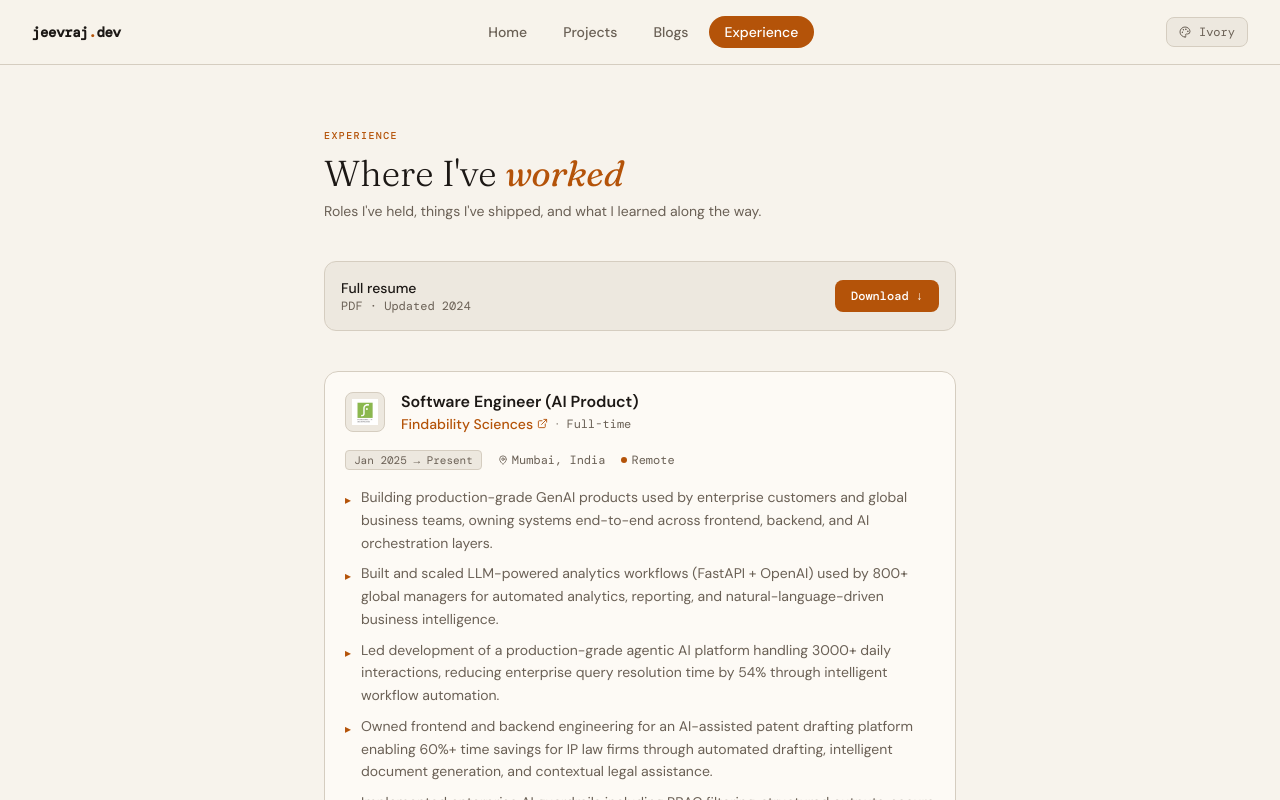
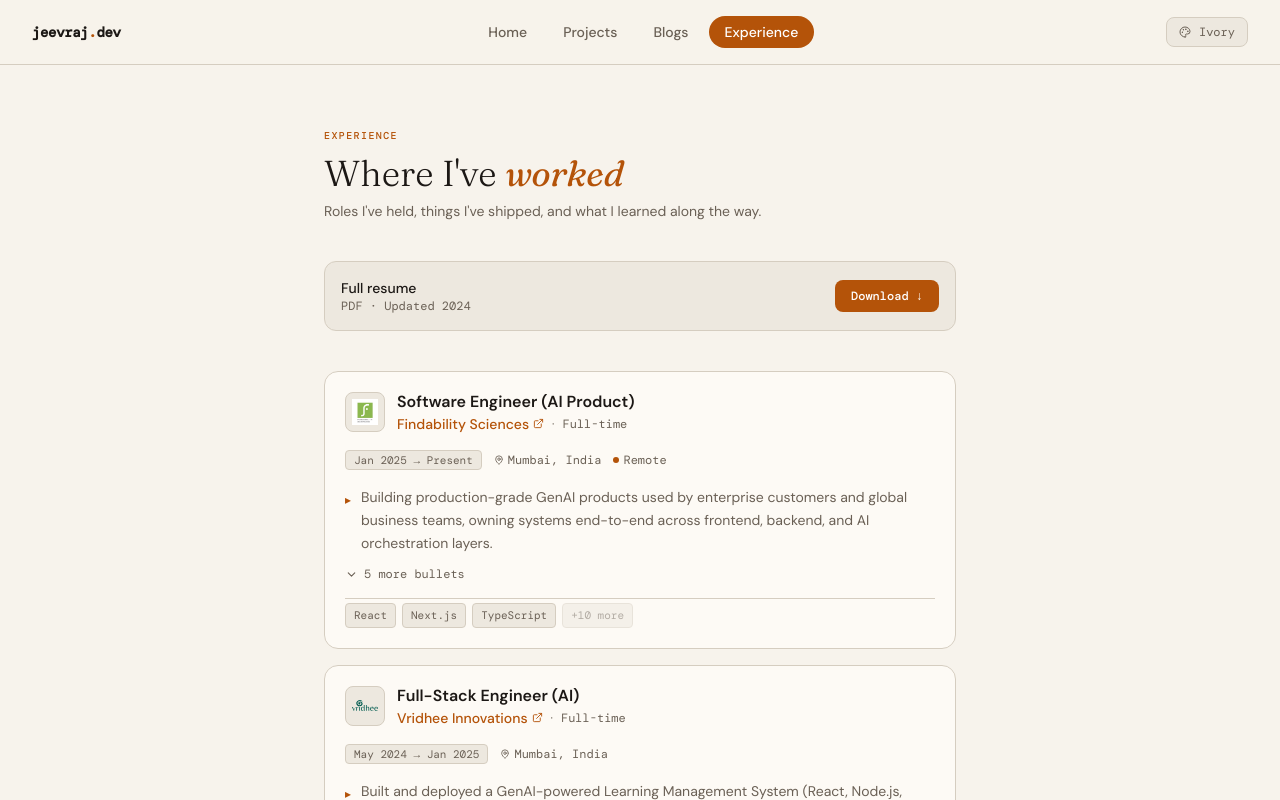
Before and after one commit to JTtime/portfolio-nextjs, a Next.js app: page /experience in a window 1280 px wide. Shown: the top 800 px of the page. Built offline with nearby package versions, Linux system fonts and the light colour scheme; a web font is replaced by a local one.

Commit message:
collapsible experience card

```diff
--- a/components/ExperienceCard.tsx
+++ b/components/ExperienceCard.tsx
@@ -1,6 +1,9 @@
+"use client";
+
+import { useState } from "react";
 import Image from "next/image";
 import Link from "next/link";
-import { MapPin, ExternalLink } from "lucide-react";
+import { MapPin, ExternalLink, ChevronDown } from "lucide-react";
 import type { Experience } from "@/data/portfolio";
 
 const typeLabels: Record<Experience["type"], string> = {
@@ -11,11 +14,19 @@ const typeLabels: Record<Experience["type"], string> = {
   freelance: "Freelance",
 };
 
+// How many bullet points to show collapsed
+const COLLAPSED_BULLETS = 1;
+
 export default function ExperienceCard({ exp }: { exp: Experience }) {
+  const [expanded, setExpanded] = useState(false);
+  const hasMore = exp.description.length > COLLAPSED_BULLETS;
+  const visibleBullets = expanded ? exp.description : exp.description.slice(0, COLLAPSED_BULLETS);
+
   return (
-    <div className="group card-base flex flex-col gap-4">
-      {/* Header */}
-      <div className="flex items-start gap-4">
+    <div className="card-base flex flex-col gap-4">
+      {/* Header row */}
+      <div className="flex items-start gap-3">
+        {/* Logo */}
         {exp.companyLogo ? (
           <div className="relative w-10 h-10 rounded-lg overflow-hidden bg-surface border border-border shrink-0">
             <Image
@@ -26,20 +37,38 @@ export default function ExperienceCard({ exp }: { exp: Experience }) {
             />
           </div>
         ) : (
+          // Clearbit logo fallback — fetches logo by domain if companyUrl is set
+          exp.companyUrl ? (
+            <div className="relative w-10 h-10 rounded-lg overflow-hidden bg-surface border border-border shrink-0">
+              {/* eslint-disable-next-line @next/next/no-img-element */}
+              <img
+                src={`https://logo.clearbit.com/${new URL(exp.companyUrl).hostname}`}
+                alt={exp.company}
+                className="w-full h-full object-contain p-1"
+                onError={(e) => {
+                  // If Clearbit fails, swap in the initials fallback
+                  const parent = (e.target as HTMLImageElement).parentElement;
+                  if (parent) {
+                    parent.innerHTML = `<span style="width:100%;height:100%;display:flex;align-items:center;justify-content:center;font-family:var(--font-mono);font-size:14px;font-weight:700;color:var(--accent)">${exp.company[0]}</span>`;
+                  }
+                }}
+              />
+            </div>
+          ) : (
             <div className="w-10 h-10 rounded-lg bg-surface border border-border shrink-0 flex items-center justify-center">
-            <span className="text-accent font-mono font-bold text-sm">
+              <span className="font-mono font-bold text-sm text-accent">
                 {exp.company[0]}
               </span>
             </div>
+          )
         )}
 
+        {/* Role + company */}
         <div className="flex-1 min-w-0">
-          <div className="flex items-start justify-between gap-2">
-            <div>
           <h3 className="font-semibold text-base text-foreground leading-tight">
             {exp.role}
           </h3>
-              <div className="flex items-center gap-2 mt-0.5">
+          <div className="flex items-center gap-2 mt-0.5 flex-wrap">
             {exp.companyUrl ? (
               <Link
                 href={exp.companyUrl}
@@ -51,9 +80,7 @@ export default function ExperienceCard({ exp }: { exp: Experience }) {
                 <ExternalLink size={11} />
               </Link>
             ) : (
-                  <span className="text-sm text-accent font-medium">
-                    {exp.company}
-                  </span>
+              <span className="text-sm text-accent font-medium">{exp.company}</span>
             )}
             <span className="text-muted-foreground text-xs">·</span>
             <span className="text-xs text-muted-foreground font-mono">
@@ -62,14 +89,10 @@ export default function ExperienceCard({ exp }: { exp: Experience }) {
           </div>
         </div>
       </div>
-        </div>
-      </div>
 
       {/* Meta */}
-      <div className="flex items-center gap-4 text-xs font-mono text-muted-foreground">
-        <span className="timeline-badge">
-          {exp.startDate} → {exp.endDate}
-        </span>
+      <div className="flex items-center gap-3 flex-wrap text-xs font-mono text-muted-foreground">
+        <span className="timeline-badge">{exp.startDate} → {exp.endDate}</span>
         {exp.location && (
           <span className="flex items-center gap-1">
             <MapPin size={10} />
@@ -84,9 +107,9 @@ export default function ExperienceCard({ exp }: { exp: Experience }) {
         )}
       </div>
 
-      {/* Bullets */}
+      {/* Bullets — collapsible */}
       <ul className="space-y-2">
-        {exp.description.map((item, i) => (
+        {visibleBullets.map((item, i) => (
           <li key={i} className="flex items-start gap-2.5 text-sm text-muted-foreground leading-relaxed">
             <span className="text-accent mt-1.5 shrink-0 font-mono text-xs">▸</span>
             {item}
@@ -94,14 +117,38 @@ export default function ExperienceCard({ exp }: { exp: Experience }) {
         ))}
       </ul>
 
-      {/* Tech Stack */}
+      {/* Expand / collapse */}
+      {hasMore && (
+        <button
+          onClick={() => setExpanded(!expanded)}
+          className="flex items-center gap-1.5 text-xs font-mono text-muted-foreground hover:text-accent transition-colors w-fit -mt-1"
+        >
+          <ChevronDown
+            size={13}
+            className={`transition-transform duration-200 ${expanded ? "rotate-180" : ""}`}
+          />
+          {expanded
+            ? "Show less"
+            : `${exp.description.length - COLLAPSED_BULLETS} more bullet${exp.description.length - COLLAPSED_BULLETS > 1 ? "s" : ""}`}
+        </button>
+      )}
+
+      {/* Tech stack — only visible when expanded or if ≤3 items */}
+      {(expanded || exp.techStack.length <= 3) && (
         <div className="flex flex-wrap gap-1.5 pt-1 border-t border-border">
           {exp.techStack.map((tech) => (
-          <span key={tech} className="tech-tag">
-            {tech}
-          </span>
+            <span key={tech} className="tech-tag">{tech}</span>
           ))}
         </div>
+      )}
+      {!expanded && exp.techStack.length > 3 && (
+        <div className="flex flex-wrap gap-1.5 pt-1 border-t border-border">
+          {exp.techStack.slice(0, 3).map((tech) => (
+            <span key={tech} className="tech-tag">{tech}</span>
+          ))}
+          <span className="tech-tag opacity-50">+{exp.techStack.length - 3} more</span>
+        </div>
+      )}
     </div>
   );
 }
```
Lines whose indentation alone changed are shown as unchanged.
